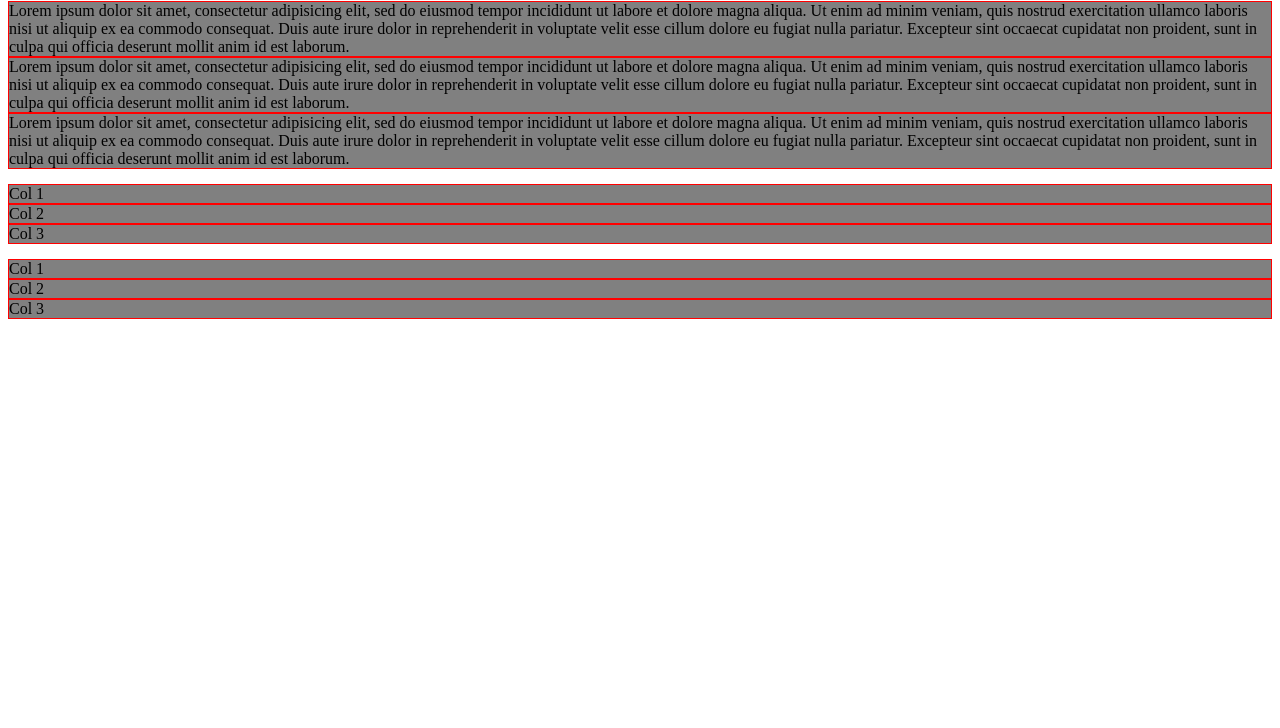
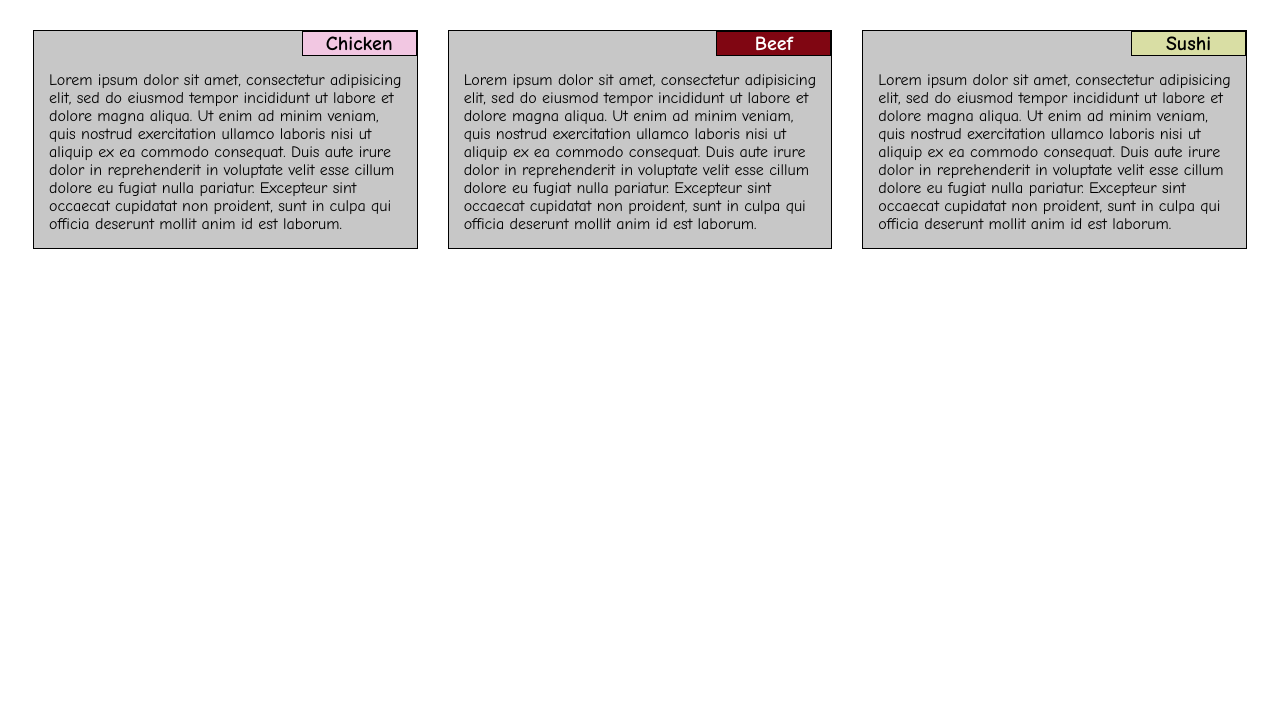
Before and after one commit to VladimirVojnovic/Module2-zadatak, a plain HTML site: page index.html in a window 1280 px wide. Shown: the part 72-800 px from the top of the page. Drawn offline with Linux system fonts and the light colour scheme.

Commit message:
Add files via upload

```diff
--- a/css/styles.css
+++ b/css/styles.css
@@ -1,41 +1,58 @@
 .row {
+  margin: 0px 10px 0px 10px;
+}
+.section {
+  background-color: #c7c7c7;
+  border: 1px solid black;
+  position: relative;
+  margin-right: 15px;
+  margin-left: 15px;
   margin-bottom: 15px;
+  padding: 0px;
+  padding-top: 0px;
 }
-.row > div {
-  border: 1px solid red;
-  background-color: gray;
+.chicken {
+background-color: #F2C7E2;
+color: black;
+}
+.beef {
+background-color: #800612;
+color:white;
+}
+.sushi {
+background-color: #D9DEA4;
+color:black;
 }
 * {
-  font-family: "Comic Sans MS", cursive, sans-serif:;
+  font-family: "Comic Sans MS", cursive, sans-serif;
   box-sizing: border-box;
 }
 h1 {
-  margin-bottom: 15px;
+  margin-bottom: 35px;
+  margin-top: 35px;
   text-align: center;
-
+  font-size: 1.75em;
+}
+h2 {
+  margin-left: 70%;
+  margin-top: 0px;
+  margin-bottom: 0px;
+  text-align: center;
+  font-size: 1.25em;
+  border: 1px solid black;
 }
 
 p {
-  border: 1px solid black;
- /* background-color: #A52A2A; */
-  width: 90%;
-  height: 150px;
-  margin-right: auto;
-  margin-left: auto;
-  font-family: Helvetica;
-  color: white;
-}
-
-/* Simple Responsive Framework. */
-.row {
-  width: 100%;
+	box-sizing: border-box;
+  	font-size: 1em;
+  	margin: 0px;
+  	padding: 15px 15px 15px 15px;
 }
 
 /********** Desktop view **********/
 @media (min-width: 992px) {
   .col-lg-1, .col-lg-2, .col-lg-3, .col-lg-4, .col-lg-5, .col-lg-6, .col-lg-7, .col-lg-8, .col-lg-9, .col-lg-10, .col-lg-11, .col-lg-12 {
     float: left;
-    border: 1px solid black;
   }
   .col-lg-1 {
     width: 8.33%;
@@ -79,7 +96,6 @@ p {
 @media (min-width: 768px) and (max-width: 991px) {
   .col-md-1, .col-md-2, .col-md-3, .col-md-4, .col-md-5, .col-md-6, .col-md-7, .col-md-8, .col-md-9, .col-md-10, .col-md-11, .col-md-12 {
     float: left;
-    border: 1px solid black;
   }
   .col-md-1 {
     width: 8.33%;
@@ -123,7 +139,6 @@ p {
 @media (max-width: 767px) {
   .col-sm-1, .col-sm-2, .col-sm-3, .col-sm-4, .col-sm-5, .col-sm-6, .col-sm-7, .col-sm-8, .col-sm-9, .col-sm-10, .col-sm-11, .col-sm-12 {
     float: left;
-    border: 1px solid black;
   }
   .col-sm-1 {
     width: 8.33%;
--- a/index.html
+++ b/index.html
@@ -5,44 +5,46 @@
 	<meta name="viewport" content="width=device-width, initial-scale=1">
 	<title>Assingment Solution for Module 2</title>
 	<link rel="stylesheet" href="css/styles.css">
+</head>
 
-</head>
 <body>
 <h1>Our Menu</h1>
   <div class="container-fluid">
     <div class="row">
-      <div class="col-md-4 col-sm-6">Lorem ipsum dolor sit amet, consectetur adipisicing elit, sed do eiusmod
+      <div class="col-lg-4 col-md-6 col-sm-12">
+        <div class="section">
+	      <h2 class="chicken">Chicken</h2>
+      		<p>Lorem ipsum dolor sit amet, consectetur adipisicing elit, sed do eiusmod
       		tempor incididunt ut labore et dolore magna aliqua. Ut enim ad minim veniam,
       		quis nostrud exercitation ullamco laboris nisi ut aliquip ex ea commodo
       		consequat. Duis aute irure dolor in reprehenderit in voluptate velit esse
       		cillum dolore eu fugiat nulla pariatur. Excepteur sint occaecat cupidatat non
-      proident, sunt in culpa qui officia deserunt mollit anim id est laborum.</div>
-      <div class="col-md-4 col-sm-6">Lorem ipsum dolor sit amet, consectetur adipisicing elit, sed do eiusmod
+      		proident, sunt in culpa qui officia deserunt mollit anim id est laborum.</p>
+      	</div>
+      </div>
+      <div class="col-lg-4 col-md-6 col-sm-12">
+        <div class="section">
+	      <h2 class="beef">Beef</h2>
+      		<p>Lorem ipsum dolor sit amet, consectetur adipisicing elit, sed do eiusmod
       		tempor incididunt ut labore et dolore magna aliqua. Ut enim ad minim veniam,
       		quis nostrud exercitation ullamco laboris nisi ut aliquip ex ea commodo
       		consequat. Duis aute irure dolor in reprehenderit in voluptate velit esse
       		cillum dolore eu fugiat nulla pariatur. Excepteur sint occaecat cupidatat non
-      proident, sunt in culpa qui officia deserunt mollit anim id est laborum.</div>
-      <div class="col-md-4 col-sm-6">Lorem ipsum dolor sit amet, consectetur adipisicing elit, sed do eiusmod
+      		proident, sunt in culpa qui officia deserunt mollit anim id est laborum.</p>
+      	</div>
+      </div>
+      <div class="col-lg-4 col-md-12 col-sm-12">
+        <div class="section">
+	      <h2 class="sushi">Sushi</h2>
+      		<p>Lorem ipsum dolor sit amet, consectetur adipisicing elit, sed do eiusmod
       		tempor incididunt ut labore et dolore magna aliqua. Ut enim ad minim veniam,
       		quis nostrud exercitation ullamco laboris nisi ut aliquip ex ea commodo
       		consequat. Duis aute irure dolor in reprehenderit in voluptate velit esse
       		cillum dolore eu fugiat nulla pariatur. Excepteur sint occaecat cupidatat non
-      proident, sunt in culpa qui officia deserunt mollit anim id est laborum.</div>
-    </div>
-
-    <div class="row">
-      <div class="col-md-4 col-sm-6">Col 1</div>
-      <div class="col-md-4 col-sm-6">Col 2</div>
-      <div class="col-md-4 col-sm-6">Col 3</div>
-    </div>
-
-    <div class="row">
-      <div class="col-xs-6">Col 1</div>
-      <div class="col-xs-6">Col 2</div>
-      <div class="col-xs-6">Col 3</div>
+      		proident, sunt in culpa qui officia deserunt mollit anim id est laborum.</p>
       	</div>
       </div>
+    </div>
+</body>
 
-</body>
 </html>
```
Lines whose indentation alone changed are shown as unchanged.
